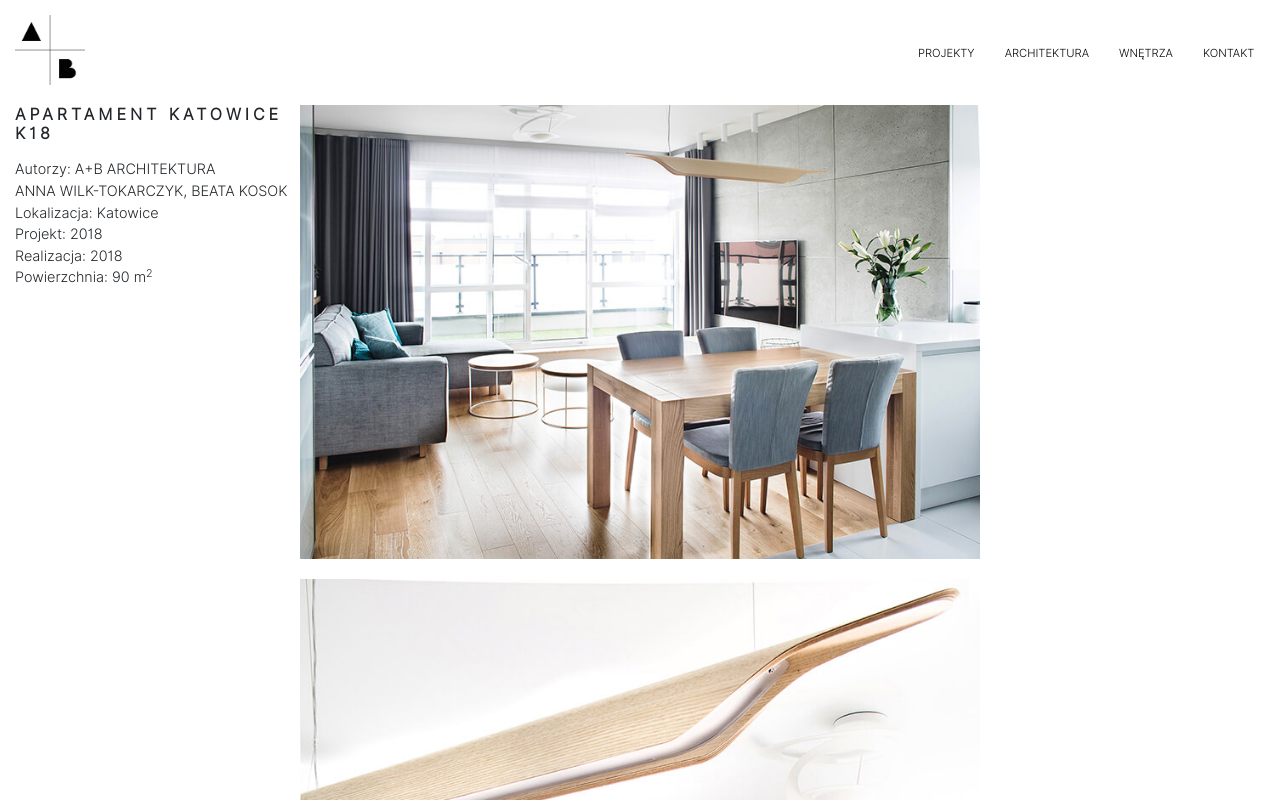
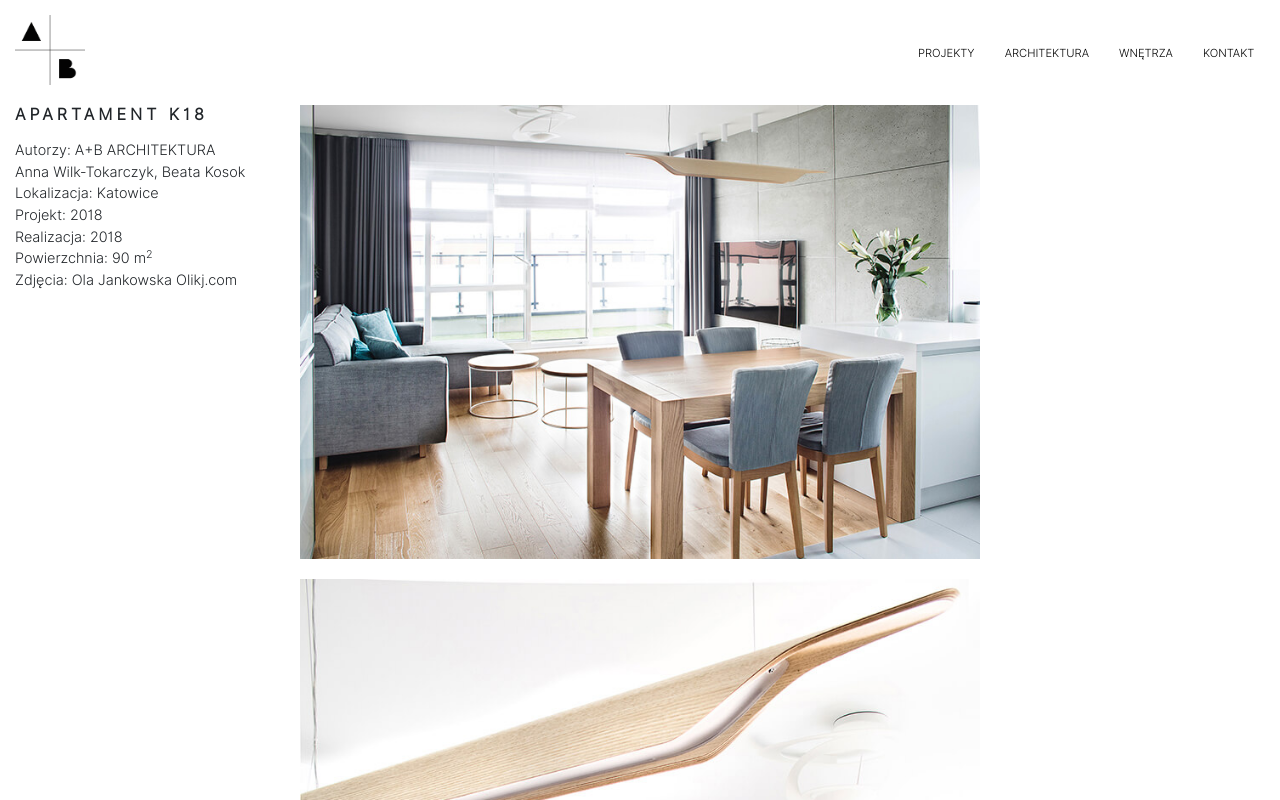
Before and after one commit to wrogoz/Architektura_A-B, a React (Create React App) app: page /entries/apartament_katowice_k18 in a window 1280 px wide. Shown: the top 800 px of the page. Built offline with nearby package versions, Linux system fonts and the light colour scheme.

Commit message:
adding photograph data to k18 changing names to lowercase

```diff
--- a/src/components/entries-elements/EntryPages/apartamentKatowiceK18.jsx
+++ b/src/components/entries-elements/EntryPages/apartamentKatowiceK18.jsx
@@ -19,13 +19,14 @@ import img13 from "../../../images/entries/apartament_katowice_k18/AB_K18_13.jpg
 const ApartamentKatowiceK18 = () => {
   return (
     <SingleProject
-      projectName="Apartament Katowice K18"
+      projectName="Apartament K18"
       company="A+B ARCHITEKTURA"
-      authors="ANNA WILK-TOKARCZYK, BEATA KOSOK"
+      authors="Anna Wilk-Tokarczyk, Beata Kosok"
       location="Katowice"
       project="2018"
       realization="2018"
       size="90"
+      photograph="Ola Jankowska Olikj.com"
 
 
       arrayOfImages={[img1, img2, img3, img4, img5,img6,img7,img8,img9,img10,img11,img12,img13]}
--- a/src/components/entries-elements/EntryPages/domCieszynC7.jsx
+++ b/src/components/entries-elements/EntryPages/domCieszynC7.jsx
@@ -14,7 +14,7 @@ const DomCieszynC7 = () => {
     <SingleProject
       projectName="DOM JEDNORODZINNY C7"
       company="A+B ARCHITEKTURA"
-      authors="ANNA WILK-TOKARCZYK, BEATA KOSOK"
+      authors="Anna Wilk-Tokarczyk, Beata Kosok"
       location="CIESZYN"
       project="2017"
       realization="2017/18"
--- a/src/components/entries-elements/EntryPages/domPsaryP7.jsx
+++ b/src/components/entries-elements/EntryPages/domPsaryP7.jsx
@@ -22,7 +22,7 @@ const DomPsaryP7 = () => {
     <SingleProject
       projectName="DOM JEDNORODZINNY P7"
       company="A+B ARCHITEKTURA"
-      authors="ANNA WILK-TOKARCZYK, BEATA KOSOK"
+      authors="Anna Wilk-Tokarczyk, Beata Kosok"
       location="Psary"
       project="2014"
       realization="2015"
--- a/src/components/entries-elements/EntryPages/kuchnia_bytom_b2.jsx
+++ b/src/components/entries-elements/EntryPages/kuchnia_bytom_b2.jsx
@@ -10,7 +10,7 @@ const KuchniaBytomB2 = () => {
     <SingleProject
     projectName="Kuchnia w kamienicy B2"
     company="A+B ARCHITEKTURA"
-    authors="ANNA WILK-TOKARCZYK, BEATA KOSOK"
+    authors="Anna Wilk-Tokarczyk, Beata Kosok"
     location="Bytom"
     project="2016"
     realization="2017"
--- a/src/components/entries-elements/EntryPages/kuchnia_bytom_b6.jsx
+++ b/src/components/entries-elements/EntryPages/kuchnia_bytom_b6.jsx
@@ -10,7 +10,7 @@ const KuchniaBytomB6 = () => {
     <SingleProject
     projectName="Kuchnia B6"
     company="A+B ARCHITEKTURA"
-    authors="ANNA WILK-TOKARCZYK, BEATA KOSOK"
+    authors="Anna Wilk-Tokarczyk, Beata Kosok"
     location="Bytom"
     project="2017"
     realization="2017"
--- a/src/components/entries-elements/EntryPages/lazienkaRogoznikR4.jsx
+++ b/src/components/entries-elements/EntryPages/lazienkaRogoznikR4.jsx
@@ -11,7 +11,7 @@ const LazienkaRogoznikR4 = () => {
     <SingleProject
     projectName="Kuchnia w kamienicy B2"
     company="A+B ARCHITEKTURA"
-    authors="ANNA WILK-TOKARCZYK, BEATA KOSOK"
+    authors="Anna Wilk-Tokarczyk, Beata Kosok"
     location="Bytom"
     project="2016"
     realization="2017"
--- a/src/components/singleProjectComponent/singleProjectDetails.jsx
+++ b/src/components/singleProjectComponent/singleProjectDetails.jsx
@@ -27,6 +27,9 @@ const SingleProject = (props) => {
             <p>
               Powierzchnia: {props.size} m<sup>2</sup>
             </p>
+            {props.photograph?
+            <p>Zdjęcia: {props.photograph}</p>
+            :null}
 
 
           </DescriptionBox>
```
